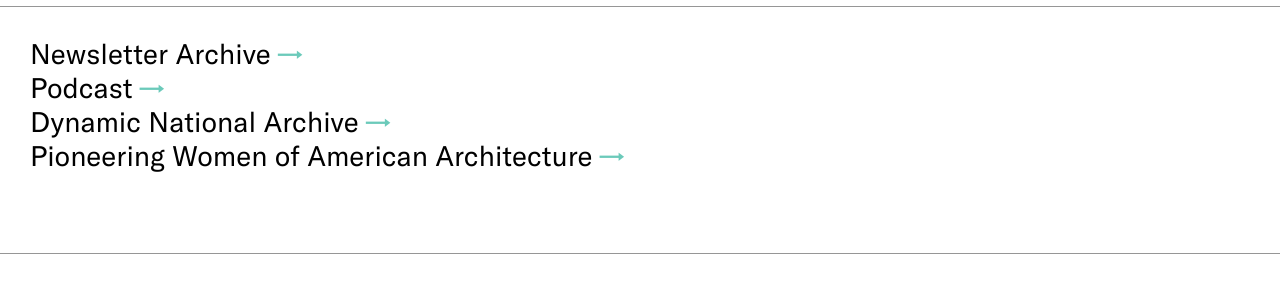
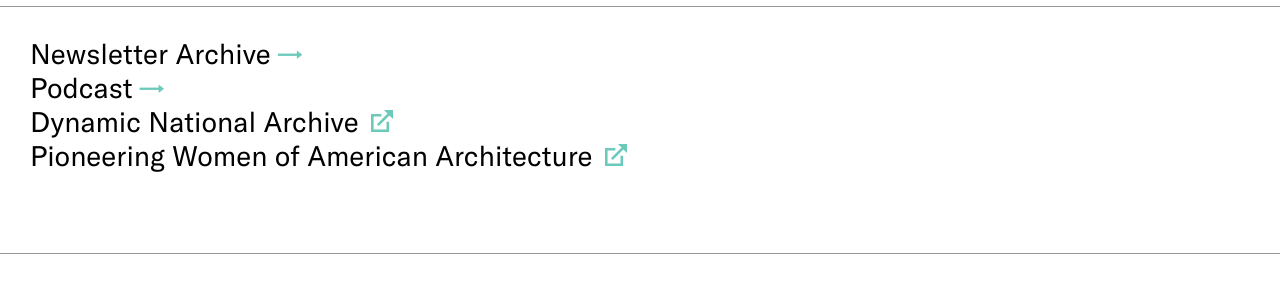
Before and after one commit to jengalas/bwaf-bbw, a Jekyll site: the page built from _resources/film-collection.md, in a window 1280 px wide and 900 px high, scrolled down 4105 px. Shown: the part 180-480 px from the top of the window. Built offline with Jekyll 4.4.1, drawn with Linux system fonts in a browser that asks for light colours; some web fonts are replaced.

Commit message:
small fixes

```diff
--- a/_includes/prefooter.html
+++ b/_includes/prefooter.html
@@ -15,7 +15,20 @@
                     {% assign link = item.link %}
                 {% endif %}
 
+                {% if item.external %}
+                <li>
+                    <a href="{{link}}" class="h2" target="_blank">
+                        {{item.label}}
+                        <span>
+                            <svg id="Launch" xmlns="http://www.w3.org/2000/svg" width="22" height="22" viewBox="0 0 22 22">
+                            <path id="Path_13" data-name="Path 13" d="M26,3.005v9.059L22.386,8.449,11.765,19.07l-1.83-1.83L20.556,6.619,16.941,3.005ZM22.118,25H4V6.887H14.353V9.476H6.588V22.417H19.529V14.652h2.588Z" transform="translate(-4 -3.005)" fill="var(--green)" fill-rule="evenodd"/>
+                            </svg>
+                        </span>
+                    </a>
+                </li>
+                {% else %}
                 <li><a href="{{link}}" class="h2">{{item.label}}<span>→</span></a></li>
+                {% endif %}
             {% endif %}
         {% endfor %}
     </ul>
--- a/assets/css/main.scss
+++ b/assets/css/main.scss
@@ -1082,7 +1082,7 @@ figcaption, .smallest{
 .newsletter-archive{
     a{
         margin-bottom:40px;
-        display:inline-block;
+        display:block;
     }
     h3{
         border-bottom:2px solid var(--green);
--- a/index.html
+++ b/index.html
@@ -1,6 +1,6 @@
 ---
 layout: default
-title: Homepage
+title: Beverly Willis Architecture Foundation
 homepage: true
 short-description: Beverly Willis Architecture Foundation is changing the industry
   of design and construction, for women, through education and research.
```
Lines whose indentation alone changed are shown as unchanged.
